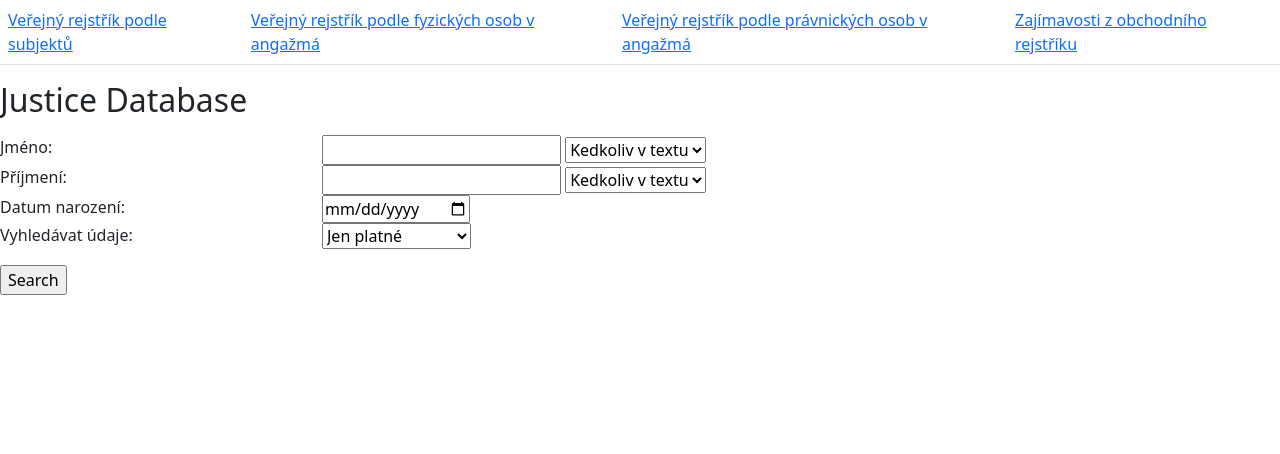
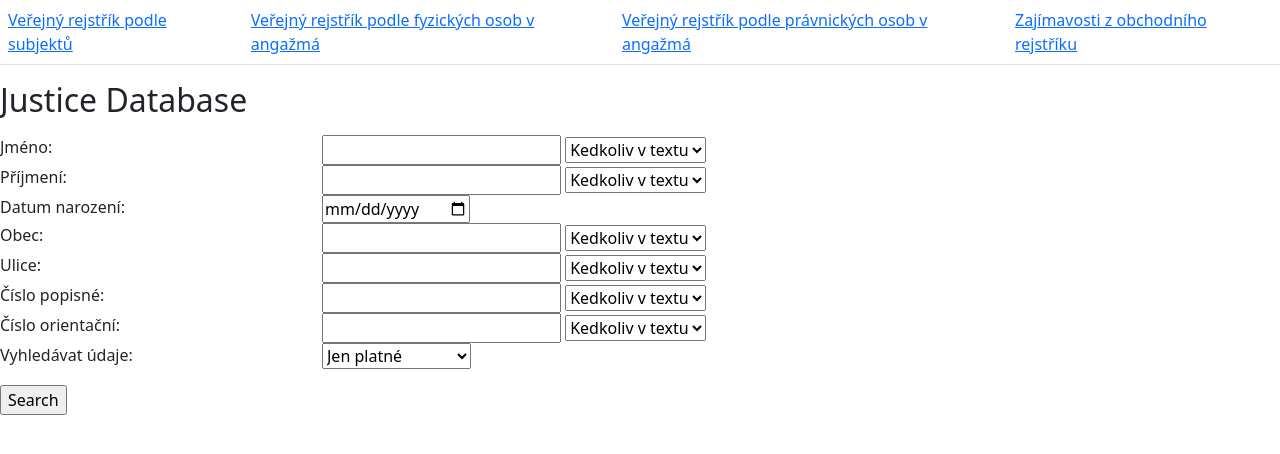
Before and after one commit to SveterCZE/justice, a Flask app: page /osoby in a window 1280 px wide. Shown: the top 454 px of the page. Run offline with Flask 2, Linux system fonts and the light colour scheme; some libraries are stand-ins or nearby versions.

Commit message:
expand search options for natural persons

```diff
--- a/db_creation.py
+++ b/db_creation.py
@@ -113,7 +113,9 @@ def create_tables(conn):
 	"prijmeni"	TEXT,
 	"titul_za"	TEXT,
 	"datum_naroz"	TEXT,
-	UNIQUE("titul_pred","jmeno","prijmeni","titul_za","datum_naroz"),
+	"adresa_id" INTEGER,
+	UNIQUE("titul_pred","jmeno","prijmeni","titul_za","datum_naroz","adresa_id"),
+	FOREIGN KEY("adresa_id") REFERENCES "adresy_v2"("id"),
 	PRIMARY KEY("id" AUTOINCREMENT)
 ); """
 
--- a/forms.py
+++ b/forms.py
@@ -8,6 +8,8 @@ Created on Sun Jan 17 10:05:34 2021
 
 from wtforms import Form, StringField, SelectField, BooleanField
 from wtforms.fields.html5 import DateField
+
+# CREATE A GENERAL CLASS TO REMOVE DUPLICITIES?
 
 class JusticeSearchForm(Form):
     search_options = [("text_anywhere","Kedkoliv v textu"),
@@ -107,6 +109,24 @@ class PersonSearchForm(Form):
     surname_search_selection = SelectField('', choices=search_options)
     surname_search_actual = SelectField('', choices=actual_options)
 
+    # Delete the duplicity
+
+    obec_search = StringField(u'Obec:')
+    obec_search_selection = SelectField('', choices=search_options)
+    obec_search_actual = SelectField('', choices=actual_options)
+
+    ulice_search = StringField(u'Ulice:')
+    ulice_search_selection = SelectField('', choices=search_options)
+    ulice_search_actual = SelectField('', choices=actual_options)
+
+    cp_search = StringField(u'Číslo popisné:')
+    cp_search_selection = SelectField('', choices=search_options)
+    cp_search_actual = SelectField('', choices=actual_options)
+
+    co_search = StringField(u'Číslo orientační:')
+    co_search_selection = SelectField('', choices=search_options)
+    co_search_actual = SelectField('', choices=actual_options)
+
     person_actual_selection = SelectField('', choices=actual_options)
 
     birthday = DateField(u'Datum narození:', format='%Y-%m-%d')
--- a/main.py
+++ b/main.py
@@ -51,6 +51,18 @@ def search_results_person(search):
 
     birthday = search.birthday.data
 
+    obec = search.obec_search.data
+    obec_search_method = search.obec_search_selection.data
+
+    ulice = search.ulice_search.data
+    ulice_search_method = search.ulice_search_selection.data
+
+    co = search.co_search.data
+    co_search_method = search.co_search_selection.data
+
+    cp = search.cp_search.data
+    cp_search_method = search.cp_search_selection.data
+
     actual_selection = search.person_actual_selection.data
 
     qry = Fyzicka_Osoba.query
@@ -70,6 +82,42 @@ def search_results_person(search):
             qry = qry.filter(Fyzicka_Osoba.prijmeni.like(f'{surname}%'))
         elif surname_search_method == "text_exact":
             qry = qry.filter(Fyzicka_Osoba.prijmeni == surname)
+
+    if obec:
+        qry = qry.join(Adresy_v2, Fyzicka_Osoba.adresa)
+        if obec_search_method == "text_anywhere":
+            qry = qry.filter(Adresy_v2.obec.contains(obec))
+        elif obec_search_method == "text_beginning":
+            qry = qry.filter(Adresy_v2.obec.like(f'{obec}%'))
+        elif obec_search_method == "text_exact":
+            qry = qry.filter(Adresy_v2.obec == obec)
+
+    if ulice:
+        qry = qry.join(Adresy_v2, Fyzicka_Osoba.adresa)
+        if ulice_search_method == "text_anywhere":
+            qry = qry.filter(Adresy_v2.ulice.contains(ulice))
+        elif ulice_search_method == "text_beginning":
+            qry = qry.filter(Adresy_v2.ulice.like(f'{ulice}%'))
+        elif ulice_search_method == "text_exact":
+            qry = qry.filter(Adresy_v2.ulice == ulice)
+
+    if cp:
+        qry = qry.join(Adresy_v2, Fyzicka_Osoba.adresa)
+        if cp_search_method == "text_anywhere":
+            qry = qry.filter(Adresy_v2.cisloPo.contains(cp))
+        elif cp_search_method == "text_beginning":
+            qry = qry.filter(Adresy_v2.cisloPo.like(f'{cp}%'))
+        elif cp_search_method == "text_exact":
+            qry = qry.filter(Adresy_v2.cisloPo == cp)
+
+    if co:
+        qry = qry.join(Adresy_v2, Fyzicka_Osoba.adresa)
+        if co_search_method == "text_anywhere":
+            qry = qry.filter(Adresy_v2.cisloOr.contains(co))
+        elif co_search_method == "text_beginning":
+            qry = qry.filter(Adresy_v2.cisloOr.like(f'{co}%'))
+        elif co_search_method == "text_exact":
+            qry = qry.filter(Adresy_v2.cisloOr == co)
 
     if birthday:
         qry = qry.filter(Fyzicka_Osoba.datum_naroz == birthday)
@@ -94,9 +142,6 @@ def search_results_entity(search):
     entity_number = search.entity_number_search.data
     entity_number_search_method = search.entity_number_search_selection.data
 
-    # foreign_entity_number = search.foreign_entity_number_search.data
-    # foreign_entity_number_search_method = search.foreign_entity_number_search_selection.data
-
     actual_selection = search.entity_actual_selection.data
 
     qry = Pravnicka_Osoba.query
@@ -113,22 +158,6 @@ def search_results_entity(search):
             qry = qry.filter(Pravnicka_Osoba.ico == entity_number)
             qry1 = qry1.filter(Pravnicka_Osoba.reg_cislo == entity_number)
         qry = qry.union(qry1)
-
-    # if entity_number:
-    #     if entity_number_search_method == "text_anywhere":
-    #         qry = qry.filter(Pravnicka_Osoba.ico.contains(entity_number))
-    #     elif entity_number_search_method == "text_beginning":
-    #         qry = qry.filter(Pravnicka_Osoba.ico.like(f'{entity_number}%'))
-    #     elif entity_number_search_method == "text_exact":
-    #         qry = qry.filter(Pravnicka_Osoba.ico == entity_number)
-
-    # if foreign_entity_number:
-    #     if foreign_entity_number_search_method == "text_anywhere":
-    #         qry = qry.filter(Pravnicka_Osoba.reg_cislo.contains(foreign_entity_number))
-    #     elif foreign_entity_number_search_method == "text_beginning":
-    #         qry = qry.filter(Pravnicka_Osoba.reg_cislo.like(f'{foreign_entity_number}%'))
-    #     elif foreign_entity_number_search_method == "text_exact":
-    #         qry = qry.filter(Pravnicka_Osoba.reg_cislo == foreign_entity_number)
 
     if entity_name:
         if entity_name_search_method == "text_anywhere":
--- a/models.py
+++ b/models.py
@@ -237,11 +237,13 @@ class Fyzicka_Osoba(db.Model):
     prijmeni = db.Column(db.String)
     titul_za = db.Column(db.String)
     datum_naroz = db.Column(MyType)
+    adresa_id = db.Column(db.Integer, db.ForeignKey('adresy_v2.id'))
     statut_org_association = db.relationship("Statutarni_Organ_Clen_Association")
     spolecnik_association = db.relationship("Spolecnici_Association")
     prokurista_association = db.relationship("Prokurista_Association")
     sole_shareholder_association = db.relationship("Jediny_Akcionar_Association")
     supervisory_board_member_association = db.relationship("Dozorci_Rada_Clen_Association")
+    adresa = db.relationship("Adresy_v2")
 
     def get_name(self):
         joined_name = ""
@@ -468,7 +470,6 @@ class Zakladni_Kapital(db.Model):
     splaceni_typ = db.Column(db.String)
     splaceni_hodnota = db.Column(db.String)
 
-    # def __repr__(self):
     def my_rep(self):
         joined_zk = ""
         joined_zk += self.vklad_hodnota + " "
--- a/templates/search_form_person.html
+++ b/templates/search_form_person.html
@@ -49,6 +49,47 @@
       </div>
     </div>
 
+<!-- MUNICIPALITY -->
+    <div class="row g-2">
+      <div class="col-sm-3">
+        {{ form.obec_search.label }}
+      </div>
+      <div class="col-sm">
+        {{ form.obec_search()|safe }} {{ form.obec_search_selection }}
+      </div>
+    </div>
+
+<!-- STREET -->
+    <div class="row g-2">
+      <div class="col-sm-3">
+        {{ form.ulice_search.label }}
+      </div>
+      <div class="col-sm">
+        {{ form.ulice_search()|safe }} {{ form.ulice_search_selection }}
+      </div>
+    </div>
+
+<!-- DESCR. NO. -->
+    <div class="row g-2">
+      <div class="col-sm-3">
+        {{ form.cp_search.label }}
+      </div>
+      <div class="col-sm">
+        {{ form.cp_search()|safe }} {{ form.cp_search_selection }}
+      </div>
+    </div>
+
+<!-- OREINT. NO. -->
+    <div class="row g-2">
+      <div class="col-sm-3">
+        {{ form.co_search.label }}
+      </div>
+      <div class="col-sm">
+        {{ form.co_search()|safe }} {{ form.co_search_selection }}
+      </div>
+    </div>
+
+<!-- SEARCH -->
     <div class="row g-2">
       <div class="col-sm-3">
         Vyhledávat údaje:
```
Also changed, not shown: justice_build.py (+5 -3 lines), update_db.py (+12 -15 lines), templates/extract.html (line endings or trailing spaces).
